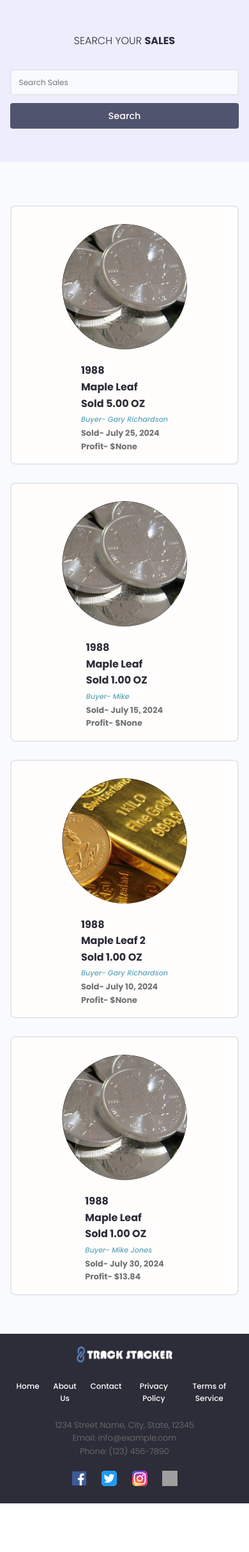
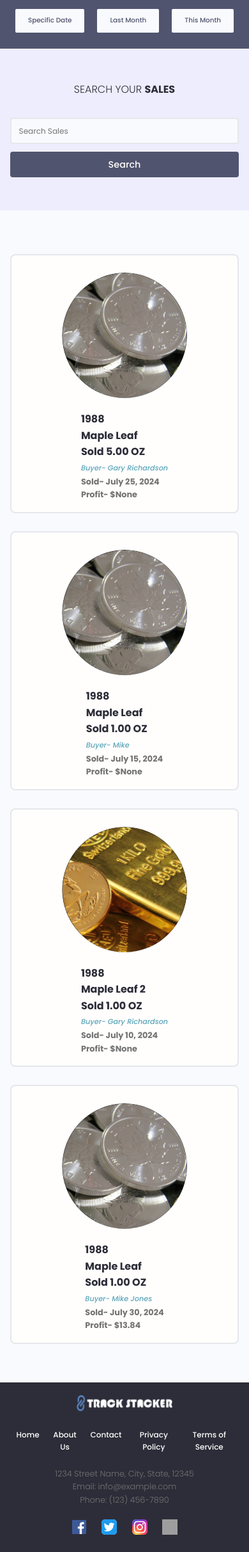
Before and after one commit to Freedomcoding101/metals_tracker, a Django app: page /sold_items in a window 390 px wide. Shown: the part 107-2532 px from the top of the page at 64% size. Before the commit the page ends 2456 px from the top, so only its background shows below. Run offline with Django 5.2, Linux system fonts and the light colour scheme; a user stored in the database is signed in; data comes from the database, SQL or seed files in the repository; both versions use the stored data as it was after the commit; some libraries are stand-ins or nearby versions; grey boxes are pictures that could not be loaded.

Commit message:
added custom search buttons.... also a modal for the dates. about to start styling and see if i like it

```diff
--- a/static/styles/app.css
+++ b/static/styles/app.css
@@ -337,6 +337,155 @@
     min-width: 100%;
     width: 100%;
   }
+}
+
+/*=======================
+  Zero Section
+========================*/
+
+.zero-section {
+  height: 10vh;
+  align-items: center;
+  background-color: var(--color-sub-lighter);
+}
+
+.zero-section__box {
+  margin-bottom: 4rem;
+}
+
+.zero-section__box > h2,
+.zero-section__box > h2 > span {
+  font-size: 4rem;
+  color: var(--color-light);
+  line-height: 1.3;
+  text-transform: uppercase;
+}
+
+@media screen and (max-width: 1000px) {
+  .zero-section__box > h2,
+  .zero-section__box > h2 > span {
+    font-size: 3.4rem;
+  }
+}
+
+@media screen and (max-width: 800px) {
+  .zero-section__box > h2,
+  .zero-section__box > h2 > span {
+    font-size: 3rem;
+    line-height: 1.5;
+  }
+}
+
+@media screen and (max-width: 500px) {
+  .zero-section__box > h2,
+  .zero-section__box > h2 > span {
+    font-size: 2.4rem;
+    line-height: 1.5;
+  }
+}
+
+@media screen and (max-width: 400px) {
+  .zero-section__box > h2,
+  .zero-section__box > h2 > span {
+    font-size: 2rem;
+  }
+}
+
+.zero-section__box > h2 {
+  font-weight: 300;
+}
+
+.zero-section__box > h2 > span {
+  font-weight: 700;
+}
+
+.zero-section__search > .form {
+  display: flex;
+  align-items: center;
+  justify-content: center;
+  gap: 2rem;
+}
+
+.zero-section__search > .form label {
+  position: absolute;
+  left: -9999px;
+}
+
+.zero-section__search > .form input.input--text {
+  width: 50rem;
+}
+
+@media screen and (max-width: 700px) {
+  .zero-section__search > .form {
+    display: flex;
+    flex-direction: column;
+    gap: 0;
+    align-items: stretch;
+  }
+
+  .zero-section__search > .form input.input--text,
+  .zero-section__search > .form input {
+    min-width: 100%;
+    width: 100%;
+  }
+}
+
+.zero-section__date-options {
+  display: flex;
+  justify-content: center;
+  gap: 24rem; /* Adjust the gap between buttons as needed */
+}
+
+.zero-section__date-options .form__field {
+  margin-bottom: 0; /* Remove bottom margin to align items side by side */
+}
+
+.zero-section__date-options .btn {
+  display: inline-block;
+  text-decoration: none;
+  color: var(--color-sub-light);
+  background-color: var(--color-bg);
+  padding: 10px 20px;
+  border-radius: 4px;
+  border: 2px solid var(--color-sub-light);
+  font-size: 16px;
+}
+
+@media screen and (max-width: 1260px) {
+  .zero-section__date-options {
+    display: flex;
+    justify-content: center;
+    gap: 18rem;
+}
+}
+
+@media screen and (max-width: 820px) {
+  .zero-section__date-options {
+    display: flex;
+    justify-content: center;
+    gap: 10rem;
+}
+}
+
+@media screen and (max-width: 655px) {
+  .zero-section {
+    height: 9vh;
+    align-items: center;
+    background-color: var(--color-sub-light);
+  }
+
+  .zero-section__date-options {
+    display: flex;
+    justify-content: center;
+    gap: 2rem;
+}
+
+#thisMonth,
+#lastMonth,
+#specDate {
+  font-size: 1.3rem;
+}
+
 }
 
 /*=======================
--- a/tracker/templates/tracker/sold_items.html
+++ b/tracker/templates/tracker/sold_items.html
@@ -4,8 +4,34 @@
 {% load multiply %}
 {% load custom_filters %}
 <!-- Main Section -->
-
 <main class="projects">
+  <section class="zero-section text-center">
+      <div class="container container--narrow">
+        <div class="zero-section__date-options">
+          <div class="form__field">
+            <a href="#" class="btn btn--sub btn--lg" id="specDate">Specific Date</a>
+          </div>
+          <div id="dateModal" class="modal">
+            <div class="modal-content">
+              <span class="close">&times;</span>
+              <form id="dateForm">
+                <label for="startDate">Start Date:</label>
+                <input type="date" id="startDate" name="startDate" required>
+                <label for="endDate">End Date:</label>
+                <input type="date" id="endDate" name="endDate" required>
+                <button type="submit">Search</button>
+              </form>
+            </div>
+          </div>
+          <div class="form__field">
+            <a href="#" class="btn btn--sub btn--lg" id="lastMonth">Last Month</a>
+          </div>
+          <div class="form__field">
+            <a href="#" class="btn btn--sub btn--lg" id="thisMonth">This Month</a>
+          </div>
+        </div>
+      </div>
+    </section>
     <section class="hero-section text-center">
       <div class="container container--narrow">
         <div class="hero-section__box">
@@ -25,6 +51,8 @@
         </div>
       </div>
     </section>
+
+
     <!-- Start of grid -->
     <section class="projectsList">
       <div class="container">
@@ -33,7 +61,7 @@
           {% for object in metal_objects %}
           <div class="column">
             <div class="card project">
-              <a href="{% url 'singleMetal' metal_type='gold' pk=object.pk %}" class="project">
+              <a href="{% url 'salesPage' sell_id=object.sell_id metal_type=object.metal_type pk=object.id name=object.sold_to %}" class="project">
                 <!-- Wrote Styles inline because CSS File not working?? -->
                 {% if object.featured_image.url != None %}
                 <div class="project__thumbnail metal__thumbnail" style="background-image: url('{{ object.featured_image.url }}')">
@@ -51,7 +79,7 @@
                   <h3 class="project__title">Sold {{ object.sale_weight|floatformat:2  }} Gram{{ object.sale_weight|floatformat:2|pluralize  }}</h3>
                   {% endif %}
                   <p>
-                    <a class="project__author" href="{% url 'singleMetal' metal_type='gold' pk=object.pk %}">Buyer-{{  object.sold_to  }}</a></p>                    <span style="font-weight: bold;">Sold- {{  object.date_sold  }}</span>
+                    <a class="project__author" href="{% url 'salesPage' sell_id=object.sell_id metal_type=object.metal_type pk=object.id name=object.sold_to %}">Buyer-{{  object.sold_to  }}</a></p>                    <span style="font-weight: bold;">Sold- {{  object.date_sold  }}</span>
                   </p>
                   <p>
                     <span style="font-weight: bold;">Profit- ${{  object.profit  }}</span>
@@ -65,7 +93,7 @@
           {% for object in metal_objects %}
           <div class="column">
             <div class="card project">
-              <a href="{% url 'singleMetal' metal_type=object.metal_type pk=object.pk %}" class="project">
+              <a href="{% url 'salesPage' sell_id=object.sell_id metal_type=object.metal_type pk=object.id name=object.sold_to %}" class="project">
                 <!-- Wrote Styles inline because CSS File not working?? -->
                 {% if object.featured_image.url != None %}
                 <div class="project__thumbnail metal__thumbnail" style="background-image: url('{{ object.featured_image.url }}')">
@@ -83,7 +111,7 @@
                   <h3 class="project__title">Sold {{ object.sale_weight|floatformat:2  }} Gram{{ object.sale_weight|floatformat:2|pluralize  }}</h3>
                   {% endif %}
                   <p>
-                    <a class="project__author" href="{% url 'singleMetal' metal_type=object.metal_type pk=object.pk %}">Buyer- {{  object.sold_to  }}</a></p>                    <span style="font-weight: bold;">Sold- {{  object.date_sold  }}</span>
+                    <a class="project__author" href="{% url 'salesPage' sell_id=object.sell_id metal_type=object.metal_type pk=object.id name=object.sold_to %}">Buyer- {{  object.sold_to  }}</a></p>                    <span style="font-weight: bold;">Sold- {{  object.date_sold  }}</span>
                   </p>
                   <p>
                     <span style="font-weight: bold;">Profit- ${{  object.profit  }}</span>
@@ -99,5 +127,29 @@
     </section>
     {% include 'pagination.html' with queryset=metal_objects custom_range=custom_range %}
   </main>
+  <script>
+    document.getElementById('specDate').addEventListener('click', function(event) {
+        event.preventDefault();
+        document.getElementById('dateModal').style.display = 'block';
+    });
+
+    document.getElementsByClassName('close')[0].addEventListener('click', function() {
+        document.getElementById('dateModal').style.display = 'none';
+    });
+
+    window.onclick = function(event) {
+        if (event.target == document.getElementById('dateModal')) {
+            document.getElementById('dateModal').style.display = 'none';
+        }
+    }
+
+    document.getElementById('dateForm').addEventListener('submit', function(event) {
+        event.preventDefault();
+        const startDate = document.getElementById('startDate').value;
+        const endDate = document.getElementById('endDate').value;
+        const searchUrl = `/search?start_date=${startDate}&end_date=${endDate}`;
+        window.location.href = searchUrl;
+    });
+    </script>
 
 {% endblock content %}
--- a/tracker/views.py
+++ b/tracker/views.py
@@ -553,6 +553,7 @@
             object = content_type.get_object_for_this_type(id=sale.object_id)
             sale_weight = object.weight_per_unit * sale.sell_quantity
             object.sale_weight = sale_weight
+            object.sell_id = sale.sell_id
             sold_to = sale.sold_to
             object.sold_to = sold_to
             date_sold = sale.date_sold
```
Also changed, not shown: other parts of static/styles/app.css (+37 -1 lines), db.sqlite3.
